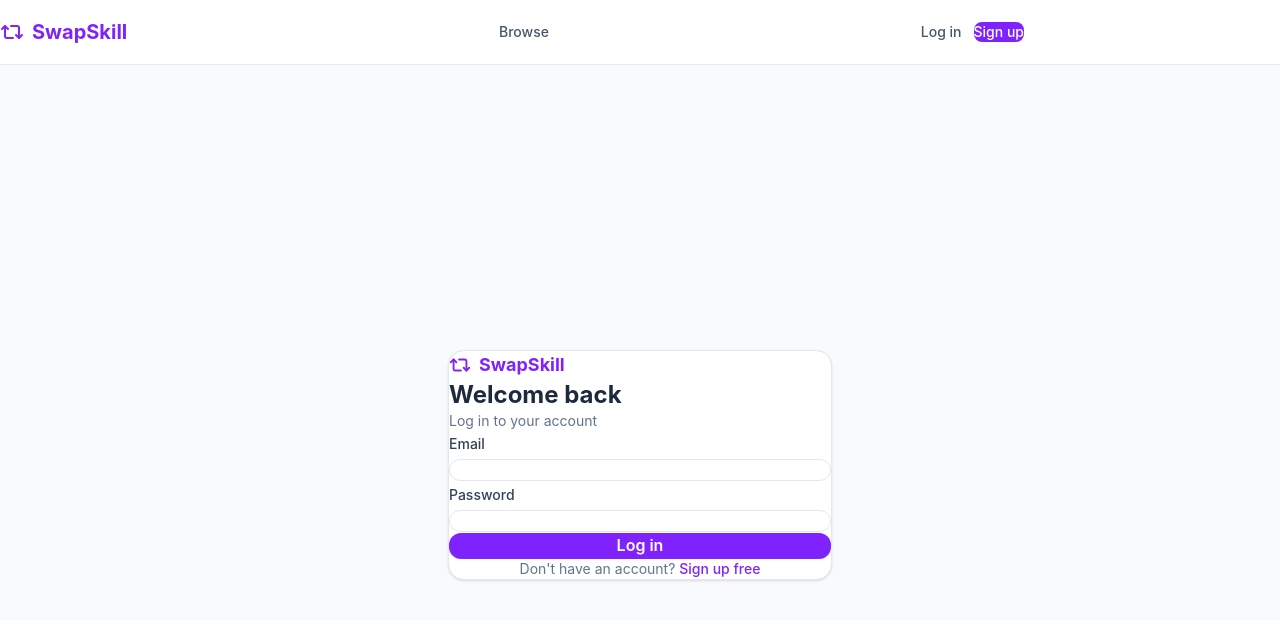
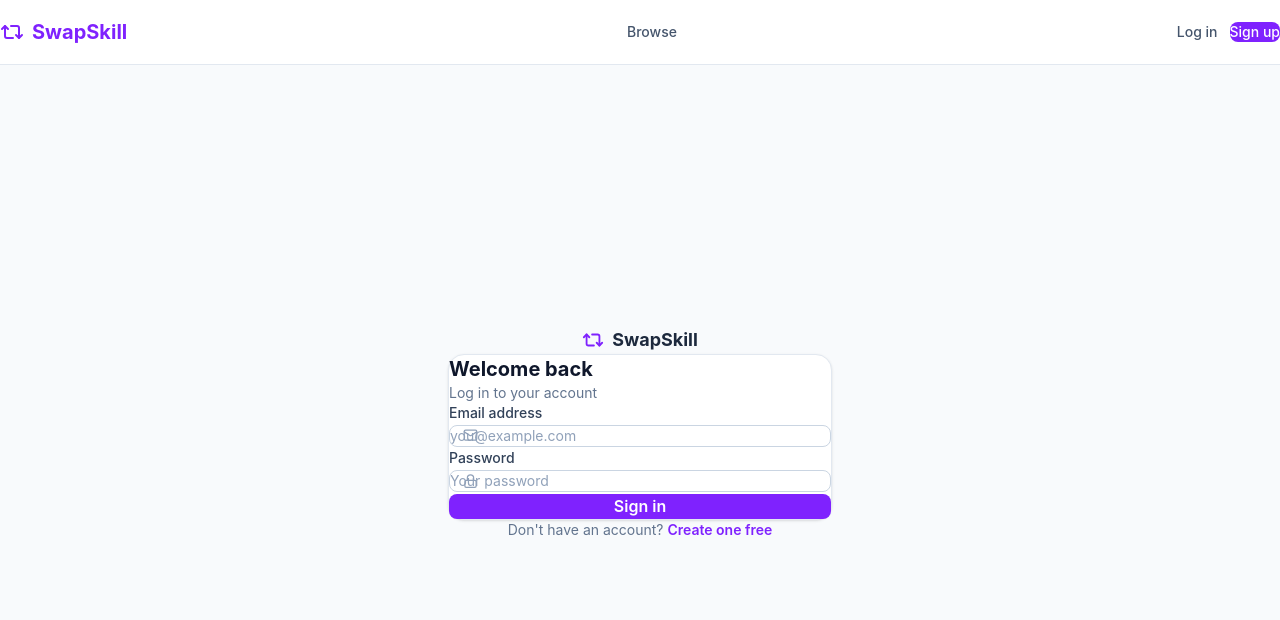
Before and after one commit to varshiniv1/SwapSkill, a React (Vite) app in the folder client/: page /login in a window 1280 px wide. Shown: the top 620 px of the page. Built offline with nearby package versions, Linux system fonts and the light colour scheme; no server answers.

Commit message:
fix: redesign login/register forms, fix padding on all pages

```diff
--- a/client/src/components/Navbar.jsx
+++ b/client/src/components/Navbar.jsx
@@ -23,7 +23,7 @@ export default function Navbar() {
 
   return (
     <nav className="bg-white border-b border-slate-200 sticky top-0 z-50">
-      <div className="max-w-5xl mx-auto px-8 h-16 flex items-center justify-between w-full">
+      <div className="w-full px-6 md:px-12 lg:px-16 h-16 flex items-center justify-between">
         {/* Logo */}
         <Link to="/" className="flex items-center gap-2 font-bold text-xl text-violet-600">
           <Repeat2 size={24} />
--- a/client/src/pages/Browse.jsx
+++ b/client/src/pages/Browse.jsx
@@ -43,7 +43,8 @@ export default function Browse() {
   const setPage = (p) => setSearchParams({ category, page: p });
 
   return (
-    <div className="max-w-5xl mx-auto px-8 py-12">
+    <div className="w-full px-6 py-10 md:px-12 lg:px-16">
+    <div className="max-w-5xl mx-auto">
       {/* Header */}
       <div className="mb-8">
         <h1 className="text-2xl font-bold text-slate-800 mb-1">Browse listings</h1>
@@ -146,5 +147,6 @@ export default function Browse() {
         </div>
       )}
     </div>
+    </div>
   );
 }
--- a/client/src/pages/Login.jsx
+++ b/client/src/pages/Login.jsx
@@ -2,7 +2,7 @@ import { useState } from 'react';
 import { Link, useNavigate } from 'react-router-dom';
 import { useAuth } from '../context/AuthContext';
 import toast from 'react-hot-toast';
-import { Repeat2 } from 'lucide-react';
+import { Repeat2, Mail, Lock } from 'lucide-react';
 
 export default function Login() {
   const { login } = useAuth();
@@ -18,55 +18,88 @@ export default function Login() {
       toast.success('Welcome back!');
       navigate('/browse');
     } catch (err) {
-      toast.error(err.response?.data?.message || 'Login failed');
+      toast.error(err.response?.data?.message || 'Invalid email or password.');
     } finally {
       setLoading(false);
     }
   };
 
   return (
-    <div className="min-h-screen bg-slate-50 flex items-center justify-center px-4">
-      <div className="bg-white rounded-2xl border border-slate-200 shadow-sm w-full max-w-sm p-8">
-        <div className="flex items-center gap-2 mb-6">
+    <div className="min-h-[calc(100vh-4rem)] bg-slate-50 flex items-center justify-center px-4 py-16">
+      <div className="w-full max-w-sm">
+
+        {/* Logo */}
+        <Link to="/" className="flex items-center justify-center gap-2 mb-8">
           <Repeat2 size={22} className="text-violet-600" />
-          <span className="font-bold text-lg text-violet-600">SwapSkill</span>
-        </div>
-        <h2 className="text-2xl font-bold text-slate-800 mb-1">Welcome back</h2>
-        <p className="text-sm text-slate-500 mb-6">Log in to your account</p>
+          <span className="font-bold text-lg text-slate-800">SwapSkill</span>
+        </Link>
 
-        <form onSubmit={handleSubmit} className="space-y-4">
+        {/* Card */}
+        <div className="bg-white rounded-2xl shadow-sm border border-slate-200 px-8 py-8">
+          <h1 className="text-xl font-bold text-slate-900 mb-1">Welcome back</h1>
+          <p className="text-sm text-slate-500 mb-7">Log in to your account</p>
+
+          <form onSubmit={handleSubmit} className="space-y-5">
+            {/* Email */}
             <div>
-            <label className="text-sm font-medium text-slate-700">Email</label>
+              <label className="block text-sm font-medium text-slate-700 mb-1.5">
+                Email address
+              </label>
+              <div className="relative">
+                <Mail size={15} className="absolute left-3.5 top-1/2 -translate-y-1/2 text-slate-400 pointer-events-none" />
                 <input
                   type="email"
                   required
-              className="w-full mt-1 border border-slate-200 rounded-xl px-4 py-2.5 text-sm focus:outline-none focus:ring-2 focus:ring-violet-400"
+                  autoComplete="email"
+                  className="w-full pl-10 pr-4 py-2.5 text-sm bg-white border border-slate-300 rounded-lg
+                             placeholder:text-slate-400 text-slate-900
+                             focus:outline-none focus:ring-2 focus:ring-violet-500 focus:border-violet-500
+                             transition-colors"
+                  placeholder="you@example.com"
                   value={form.email}
                   onChange={(e) => setForm({ ...form, email: e.target.value })}
                 />
               </div>
+            </div>
+
+            {/* Password */}
             <div>
-            <label className="text-sm font-medium text-slate-700">Password</label>
+              <label className="block text-sm font-medium text-slate-700 mb-1.5">
+                Password
+              </label>
+              <div className="relative">
+                <Lock size={15} className="absolute left-3.5 top-1/2 -translate-y-1/2 text-slate-400 pointer-events-none" />
                 <input
                   type="password"
                   required
-              className="w-full mt-1 border border-slate-200 rounded-xl px-4 py-2.5 text-sm focus:outline-none focus:ring-2 focus:ring-violet-400"
+                  autoComplete="current-password"
+                  className="w-full pl-10 pr-4 py-2.5 text-sm bg-white border border-slate-300 rounded-lg
+                             placeholder:text-slate-400 text-slate-900
+                             focus:outline-none focus:ring-2 focus:ring-violet-500 focus:border-violet-500
+                             transition-colors"
+                  placeholder="Your password"
                   value={form.password}
                   onChange={(e) => setForm({ ...form, password: e.target.value })}
                 />
               </div>
+            </div>
+
             <button
               type="submit"
               disabled={loading}
-            className="w-full bg-violet-600 text-white font-semibold py-3 rounded-xl hover:bg-violet-700 transition-colors disabled:opacity-60"
+              className="w-full bg-violet-600 hover:bg-violet-700 disabled:opacity-60
+                         text-white font-semibold py-2.5 rounded-lg transition-colors mt-2"
             >
-            {loading ? 'Logging in…' : 'Log in'}
+              {loading ? 'Signing in…' : 'Sign in'}
             </button>
           </form>
+        </div>
 
-        <p className="text-center text-sm text-slate-500 mt-6">
+        <p className="text-center text-sm text-slate-500 mt-5">
           Don't have an account?{' '}
-          <Link to="/register" className="text-violet-600 font-medium hover:underline">Sign up free</Link>
+          <Link to="/register" className="text-violet-600 font-semibold hover:underline">
+            Create one free
+          </Link>
         </p>
       </div>
     </div>
--- a/client/src/pages/Register.jsx
+++ b/client/src/pages/Register.jsx
@@ -4,7 +4,7 @@ import { useAuth } from '../context/AuthContext';
 import { CATEGORIES } from '../utils/constants';
 import CategoryIcon from '../components/CategoryIcon';
 import toast from 'react-hot-toast';
-import { Repeat2 } from 'lucide-react';
+import { Repeat2, User, Mail, Lock, FileText } from 'lucide-react';
 
 export default function Register() {
   const { register } = useAuth();
@@ -25,7 +25,7 @@ export default function Register() {
 
   const handleStep1 = (e) => {
     e.preventDefault();
-    if (!form.name || !form.email || !form.password)
+    if (!form.name.trim() || !form.email.trim() || !form.password)
       return toast.error('Please fill in all required fields.');
     if (form.password.length < 6)
       return toast.error('Password must be at least 6 characters.');
@@ -38,101 +38,137 @@ export default function Register() {
     setLoading(true);
     try {
       await register(form);
-      toast.success('Account created.');
+      toast.success('Account created. Welcome!');
       navigate('/browse');
     } catch (err) {
-      toast.error(err.response?.data?.message || 'Registration failed.');
+      toast.error(err.response?.data?.message || 'Registration failed. Try again.');
     } finally {
       setLoading(false);
     }
   };
 
   return (
-    <div className="min-h-screen bg-slate-50 flex items-center justify-center px-4 py-12">
-      <div className="bg-white rounded-xl border border-slate-200 shadow-sm w-full max-w-md p-8">
+    <div className="min-h-[calc(100vh-4rem)] bg-slate-50 flex items-center justify-center px-4 py-16">
+      <div className="w-full max-w-md">
+
         {/* Logo */}
-        <Link to="/" className="flex items-center gap-2 mb-8">
-          <Repeat2 size={20} className="text-violet-600" />
-          <span className="font-bold text-violet-600">SwapSkill</span>
+        <Link to="/" className="flex items-center justify-center gap-2 mb-8">
+          <Repeat2 size={22} className="text-violet-600" />
+          <span className="font-bold text-lg text-slate-800">SwapSkill</span>
         </Link>
 
+        {/* Card */}
+        <div className="bg-white rounded-2xl shadow-sm border border-slate-200 px-8 py-8">
+
           {/* Step indicator */}
-        <div className="flex items-center gap-2 mb-6">
-          {[1, 2].map((s) => (
-            <div key={s} className="flex items-center gap-2">
+          <div className="flex items-center gap-2 mb-7">
+            {[
+              { n: 1, label: 'Your details'   },
+              { n: 2, label: 'Skill areas'    },
+            ].map(({ n, label }, i, arr) => (
+              <div key={n} className="flex items-center gap-2">
                 <div className={`w-6 h-6 rounded-full flex items-center justify-center text-xs font-semibold transition-colors ${
-                step >= s ? 'bg-violet-600 text-white' : 'bg-slate-200 text-slate-500'
-              }`}>
-                {s}
-              </div>
-              {s < 2 && <div className={`h-px w-8 transition-colors ${step > s ? 'bg-violet-600' : 'bg-slate-200'}`} />}
+                  step >= n ? 'bg-violet-600 text-white' : 'bg-slate-100 text-slate-400'
+                }`}>{n}</div>
+                <span className={`text-xs font-medium ${step === n ? 'text-slate-700' : 'text-slate-400'}`}>{label}</span>
+                {i < arr.length - 1 && (
+                  <div className={`h-px w-6 mx-1 rounded ${step > n ? 'bg-violet-500' : 'bg-slate-200'}`} />
+                )}
               </div>
             ))}
-          <span className="text-xs text-slate-400 ml-2">
-            {step === 1 ? 'Account details' : 'Skill categories'}
-          </span>
           </div>
 
           {step === 1 ? (
             <>
-            <h2 className="text-xl font-bold text-slate-800 mb-1">Create your account</h2>
-            <p className="text-sm text-slate-500 mb-6">Free forever. No credit card required.</p>
-            <form onSubmit={handleStep1} className="space-y-4">
+              <h1 className="text-xl font-bold text-slate-900 mb-1">Create your account</h1>
+              <p className="text-sm text-slate-500 mb-7">Free forever. No credit card required.</p>
+
+              <form onSubmit={handleStep1} className="space-y-5">
                 <div>
-                <label className="block text-sm font-medium text-slate-700 mb-1">Full name</label>
+                  <label className="block text-sm font-medium text-slate-700 mb-1.5">Full name</label>
+                  <div className="relative">
+                    <User size={15} className="absolute left-3.5 top-1/2 -translate-y-1/2 text-slate-400 pointer-events-none" />
                     <input
                       type="text"
-                  className="w-full border border-slate-200 rounded-lg px-3.5 py-2.5 text-sm focus:outline-none focus:ring-2 focus:ring-violet-400"
+                      required
+                      className="w-full pl-10 pr-4 py-2.5 text-sm bg-white border border-slate-300 rounded-lg
+                                 placeholder:text-slate-400 text-slate-900
+                                 focus:outline-none focus:ring-2 focus:ring-violet-500 focus:border-violet-500 transition-colors"
                       placeholder="Jane Doe"
                       value={form.name}
                       onChange={(e) => setForm({ ...form, name: e.target.value })}
                     />
                   </div>
+                </div>
+
                 <div>
-                <label className="block text-sm font-medium text-slate-700 mb-1">Email</label>
+                  <label className="block text-sm font-medium text-slate-700 mb-1.5">Email address</label>
+                  <div className="relative">
+                    <Mail size={15} className="absolute left-3.5 top-1/2 -translate-y-1/2 text-slate-400 pointer-events-none" />
                     <input
                       type="email"
-                  className="w-full border border-slate-200 rounded-lg px-3.5 py-2.5 text-sm focus:outline-none focus:ring-2 focus:ring-violet-400"
-                  placeholder="jane@example.com"
+                      required
+                      autoComplete="email"
+                      className="w-full pl-10 pr-4 py-2.5 text-sm bg-white border border-slate-300 rounded-lg
+                                 placeholder:text-slate-400 text-slate-900
+                                 focus:outline-none focus:ring-2 focus:ring-violet-500 focus:border-violet-500 transition-colors"
+                      placeholder="you@example.com"
                       value={form.email}
                       onChange={(e) => setForm({ ...form, email: e.target.value })}
                     />
                   </div>
+                </div>
+
                 <div>
-                <label className="block text-sm font-medium text-slate-700 mb-1">Password</label>
+                  <label className="block text-sm font-medium text-slate-700 mb-1.5">Password</label>
+                  <div className="relative">
+                    <Lock size={15} className="absolute left-3.5 top-1/2 -translate-y-1/2 text-slate-400 pointer-events-none" />
                     <input
                       type="password"
-                  className="w-full border border-slate-200 rounded-lg px-3.5 py-2.5 text-sm focus:outline-none focus:ring-2 focus:ring-violet-400"
+                      required
+                      autoComplete="new-password"
+                      className="w-full pl-10 pr-4 py-2.5 text-sm bg-white border border-slate-300 rounded-lg
+                                 placeholder:text-slate-400 text-slate-900
+                                 focus:outline-none focus:ring-2 focus:ring-violet-500 focus:border-violet-500 transition-colors"
                       placeholder="Minimum 6 characters"
                       value={form.password}
                       onChange={(e) => setForm({ ...form, password: e.target.value })}
                     />
                   </div>
+                </div>
+
                 <div>
-                <label className="block text-sm font-medium text-slate-700 mb-1">
+                  <label className="block text-sm font-medium text-slate-700 mb-1.5">
                     Bio <span className="text-slate-400 font-normal">(optional)</span>
                   </label>
+                  <div className="relative">
+                    <FileText size={15} className="absolute left-3.5 top-3 text-slate-400 pointer-events-none" />
                     <textarea
                       rows={2}
-                  className="w-full border border-slate-200 rounded-lg px-3.5 py-2.5 text-sm focus:outline-none focus:ring-2 focus:ring-violet-400 resize-none"
+                      className="w-full pl-10 pr-4 py-2.5 text-sm bg-white border border-slate-300 rounded-lg
+                                 placeholder:text-slate-400 text-slate-900 resize-none
+                                 focus:outline-none focus:ring-2 focus:ring-violet-500 focus:border-violet-500 transition-colors"
                       placeholder="A short description of your background..."
                       value={form.bio}
                       onChange={(e) => setForm({ ...form, bio: e.target.value })}
                     />
                   </div>
+                </div>
+
                 <button
                   type="submit"
-                className="w-full bg-violet-600 text-white font-semibold py-2.5 rounded-lg hover:bg-violet-700 transition-colors"
+                  className="w-full bg-violet-600 hover:bg-violet-700 text-white font-semibold py-2.5 rounded-lg transition-colors mt-1"
                 >
-                Continue
+                  Continue →
                 </button>
               </form>
             </>
           ) : (
             <>
-            <h2 className="text-xl font-bold text-slate-800 mb-1">Your skill areas</h2>
-            <p className="text-sm text-slate-500 mb-6">Select all categories that apply to your expertise.</p>
-            <div className="grid grid-cols-2 gap-2 mb-6">
+              <h1 className="text-xl font-bold text-slate-900 mb-1">Your skill areas</h1>
+              <p className="text-sm text-slate-500 mb-6">Select all categories that apply to your work.</p>
+
+              <div className="grid grid-cols-2 gap-2.5 mb-7">
                 {CATEGORIES.map((cat) => {
                   const selected = form.categories.includes(cat.value);
                   return (
@@ -140,44 +176,51 @@ export default function Register() {
                       key={cat.value}
                       type="button"
                       onClick={() => toggleCategory(cat.value)}
-                    className={`flex items-center gap-2.5 rounded-lg border-2 px-3.5 py-2.5 text-sm font-medium transition-all ${
+                      className={`flex items-center gap-2.5 px-3.5 py-3 rounded-lg border-2 text-sm font-medium transition-all text-left ${
                         selected
                           ? 'border-violet-500 bg-violet-50 text-violet-700'
-                        : 'border-slate-200 text-slate-600 hover:border-slate-300'
+                          : 'border-slate-200 text-slate-600 hover:border-slate-300 bg-white'
                       }`}
                     >
                       <CategoryIcon
                         name={cat.icon}
-                      size={14}
-                      className={selected ? 'text-violet-600' : 'text-slate-400'}
+                        size={15}
+                        className={selected ? 'text-violet-600 shrink-0' : 'text-slate-400 shrink-0'}
                       />
                       {cat.label}
                     </button>
                   );
                 })}
               </div>
-            <div className="flex gap-2">
+
+              <div className="flex gap-2.5">
                 <button
                   type="button"
                   onClick={() => setStep(1)}
-                className="flex-1 border border-slate-200 text-slate-600 font-medium py-2.5 rounded-lg hover:bg-slate-50 transition-colors"
+                  className="flex-1 border border-slate-300 text-slate-600 font-medium py-2.5 rounded-lg hover:bg-slate-50 transition-colors text-sm"
                 >
                   Back
                 </button>
                 <button
                   onClick={handleSubmit}
                   disabled={loading}
-                className="flex-1 bg-violet-600 text-white font-semibold py-2.5 rounded-lg hover:bg-violet-700 transition-colors disabled:opacity-60"
+                  className="flex-2 flex-1 bg-violet-600 hover:bg-violet-700 disabled:opacity-60
+                             text-white font-semibold py-2.5 rounded-lg transition-colors text-sm"
                 >
-                {loading ? 'Creating account...' : 'Create account'}
+                  {loading ? 'Creating account…' : 'Create account'}
                 </button>
               </div>
             </>
           )}
+        </div>
 
-        <p className="text-center text-sm text-slate-500 mt-6">
-          Already have an account?{' '}
-          <Link to="/login" className="text-violet-600 font-medium hover:underline">Log in</Link>
+        <p className="text-center text-sm text-slate-500 mt-5">
+          {step === 1 ? 'Already have an account? ' : ''}
+          {step === 1 && (
+            <Link to="/login" className="text-violet-600 font-semibold hover:underline">
+              Sign in
+            </Link>
+          )}
         </p>
       </div>
     </div>
```
Lines whose indentation alone changed are shown as unchanged.
